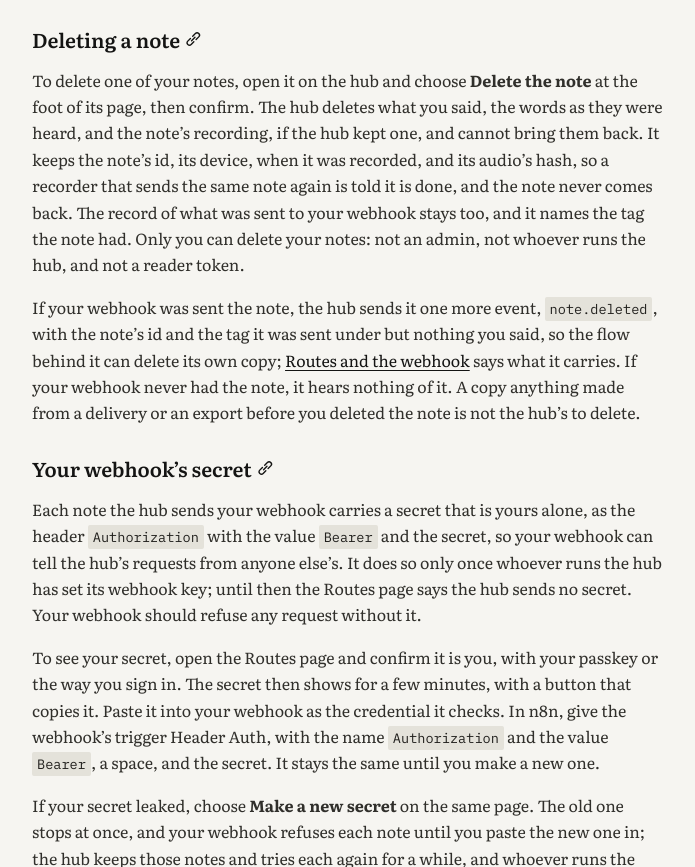
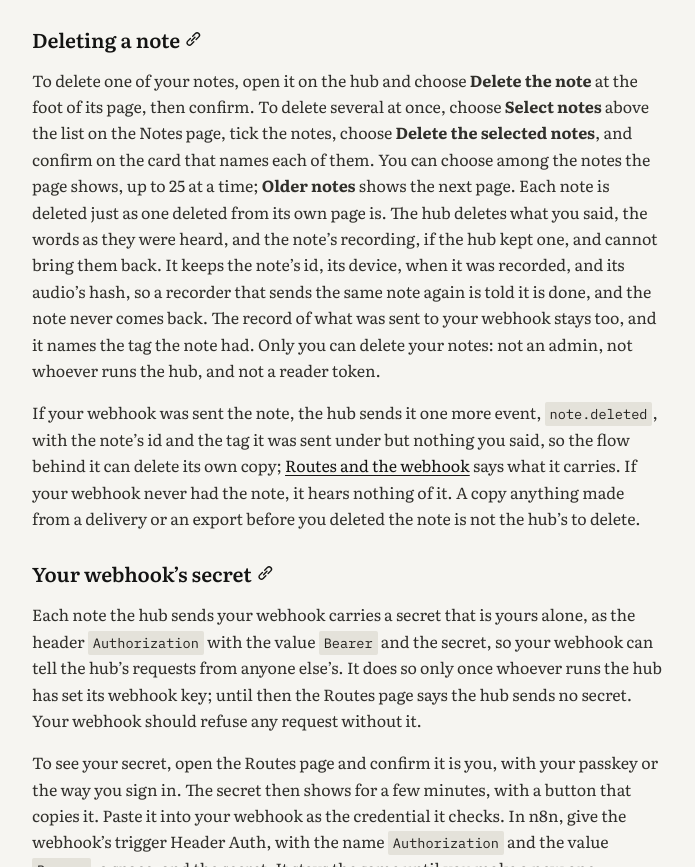
Before and after one commit to JDetmar/cairn-guide, a plain HTML site: page start/hub/index.html in a window 1280 px wide. Shown: the part 2256-3123 px from the top of the page, without its empty margins (292-987 px from the left). Drawn offline with Linux system fonts and the light colour scheme.

Commit message:
The guide as built from cairn 702c944a

```diff
--- a/pagefind/pagefind-entry.json
+++ b/pagefind/pagefind-entry.json
@@ -1 +1 @@
-{"version":"1.5.2","languages":{"en":{"hash":"en_57ce747ab3","wasm":"en","page_count":50}},"include_characters":["_","‿","⁀","⁔","︳","︴","﹍","﹎","﹏","＿"]}
+{"version":"1.5.2","languages":{"en":{"hash":"en_c22db12891","wasm":"en","page_count":50}},"include_characters":["_","‿","⁀","⁔","︳","︴","﹍","﹎","﹏","＿"]}
--- a/start/hub/index.html
+++ b/start/hub/index.html
@@ -114,6 +114,9 @@ Such a receiver should either ask you before it acts, or only be able to do thin
 Before you send a tag to one, check the flow that receives your notes against that rule; it runs outside the hub, so the hub cannot check it for you.</p></div></aside>
 <div class="sl-heading-wrapper level-h3"><h3 id="deleting-a-note">Deleting a note</h3><a class="sl-anchor-link" href="#deleting-a-note"><span aria-hidden="true" class="sl-anchor-icon"><svg width="16" height="16" viewBox="0 0 24 24" fill="currentColor"><path d="m12.11 15.39-3.88 3.88a2.52 2.52 0 0 1-3.5 0 2.47 2.47 0 0 1 0-3.5l3.88-3.88a1 1 0 1 0-1.42-1.42l-3.88 3.89a4.48 4.48 0 0 0 6.33 6.33l3.89-3.88a1 1 0 0 0-1.42-1.42m8.58-12.08a4.49 4.49 0 0 0-6.33 0l-3.89 3.88a1 1 0 1 0 1.42 1.42l3.88-3.88a2.52 2.52 0 0 1 3.5 0 2.47 2.47 0 0 1 0 3.5l-3.88 3.88a1 1 0 0 0 0 1.42 1 1 0 0 0 1.42 0l3.88-3.89a4.49 4.49 0 0 0 0-6.33M8.83 15.17a1 1 0 0 0 .71.29 1 1 0 0 0 .71-.29l4.92-4.92a1 1 0 1 0-1.42-1.42l-4.92 4.92a1 1 0 0 0 0 1.42"></path></svg></span><span class="sr-only" data-pagefind-ignore>Section titled “Deleting a note”</span></a></div>
 <p>To delete one of your notes, open it on the hub and choose <strong>Delete the note</strong> at the foot of its page, then confirm.
+To delete several at once, choose <strong>Select notes</strong> above the list on the Notes page, tick the notes, choose <strong>Delete the selected notes</strong>, and confirm on the card that names each of them.
+You can choose among the notes the page shows, up to 25 at a time; <strong>Older notes</strong> shows the next page.
+Each note is deleted just as one deleted from its own page is.
 The hub deletes what you said, the words as they were heard, and the note’s recording, if the hub kept one, and cannot bring them back.
 It keeps the note’s id, its device, when it was recorded, and its audio’s hash, so a recorder that sends the same note again is told it is done, and the note never comes back.
 The record of what was sent to your webhook stays too, and it names the tag the note had.
```
Also changed, not shown: 10 other files.
